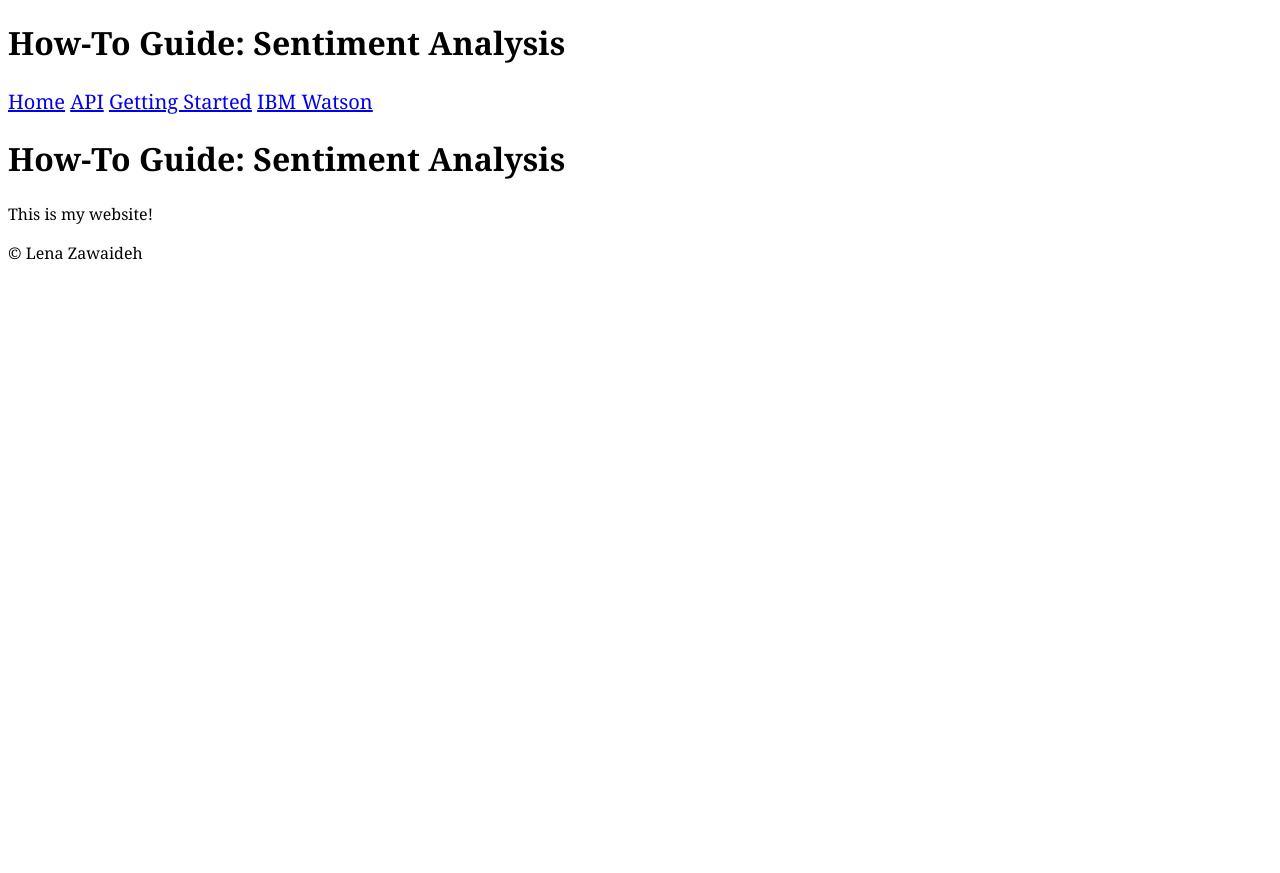
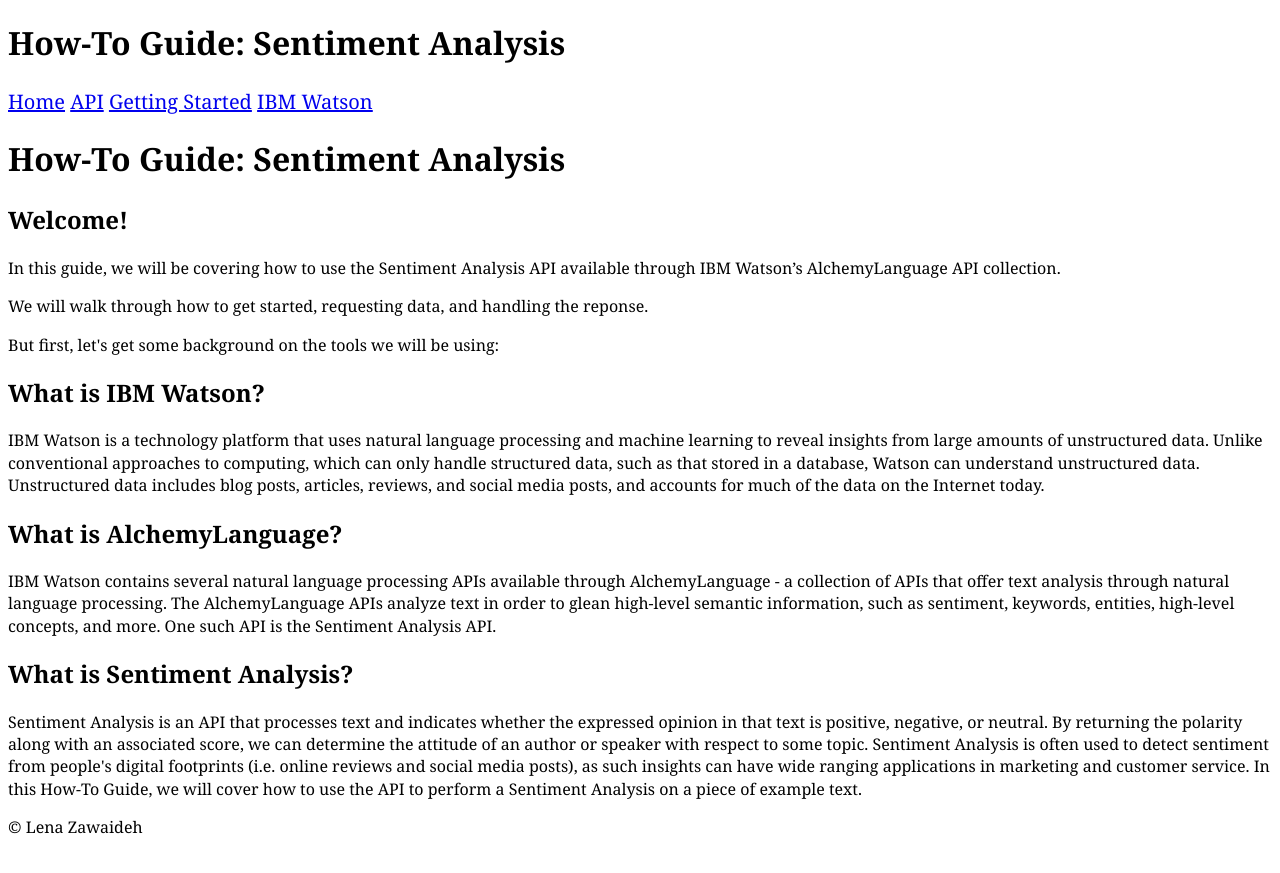
Before and after one commit to lenaz/How-To-Guide, a Jekyll site: the page built from index.html, in a window 1280 px wide. Shown: the top 873 px of the page. Built offline with Jekyll 4.4.1, drawn with Linux system fonts in a browser that asks for light colours; Markdown is read by kramdown in place of the engine named in the settings.

Commit message:
Included IBM Watson, AlchemyLanguage, and Sentiment Analysis definitions

```diff
--- a/index.html
+++ b/index.html
@@ -3,4 +3,16 @@ layout: default
 ---
 
 <h1>How-To Guide: Sentiment Analysis</h1>
-<p>This is my website!</p>
+
+<h2>Welcome!</h2>
+
+<p>In this guide, we will be covering how to use the Sentiment Analysis API available through IBM Watson’s AlchemyLanguage API collection.</p>
+<p>We will walk through how to get started, requesting data, and handling the reponse.</p>
+<p>But first, let's get some background on the tools we will be using:</p>
+
+<h2>What is IBM Watson?</h2>
+<p>IBM Watson is a technology platform that uses natural language processing and machine learning to reveal insights from large amounts of unstructured data. Unlike conventional approaches to computing, which can only handle structured data, such as that stored in a database, Watson can understand unstructured data. Unstructured data includes blog posts, articles, reviews, and social media posts, and accounts for much of the data on the Internet today.</p>
+<h2>What is AlchemyLanguage?</h2>
+<p>IBM Watson contains several natural language processing APIs available through AlchemyLanguage - a collection of APIs that offer text analysis through natural language processing. The AlchemyLanguage APIs analyze text in order to glean high-level semantic information, such as sentiment, keywords, entities, high-level concepts, and more. One such API is the Sentiment Analysis API.</p>
+<h2>What is Sentiment Analysis?</h2>
+<p>Sentiment Analysis is an API that processes text and indicates whether the expressed opinion in that text is positive, negative, or neutral. By returning the polarity along with an associated score, we can determine the attitude of an author or speaker with respect to some topic. Sentiment Analysis is often used to detect sentiment from people's digital footprints (i.e. online reviews and social media posts), as such insights can have wide ranging applications in marketing and customer service. In this How-To Guide, we will cover how to use the API to perform a Sentiment Analysis on a piece of example text.</p>
```
